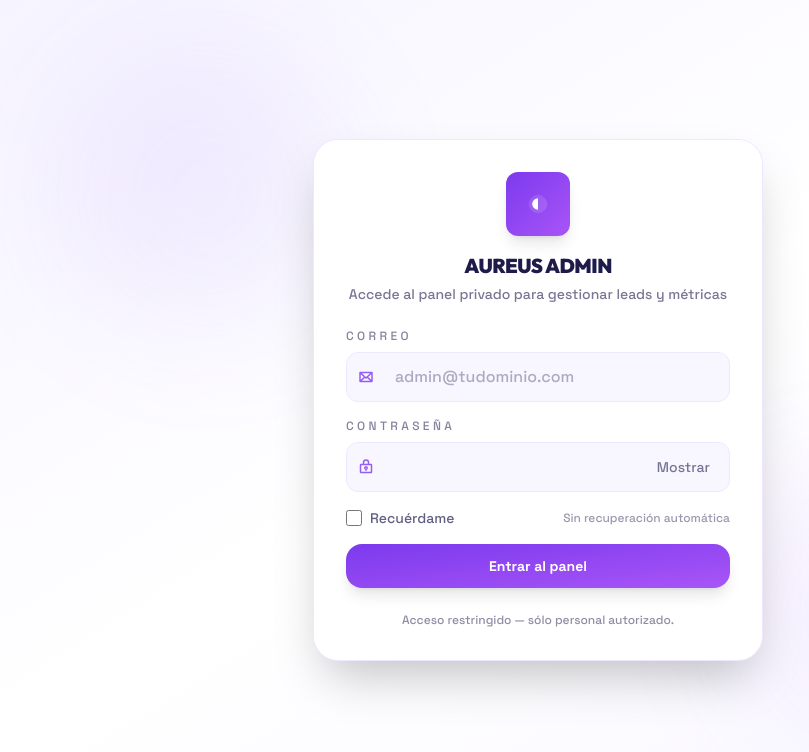
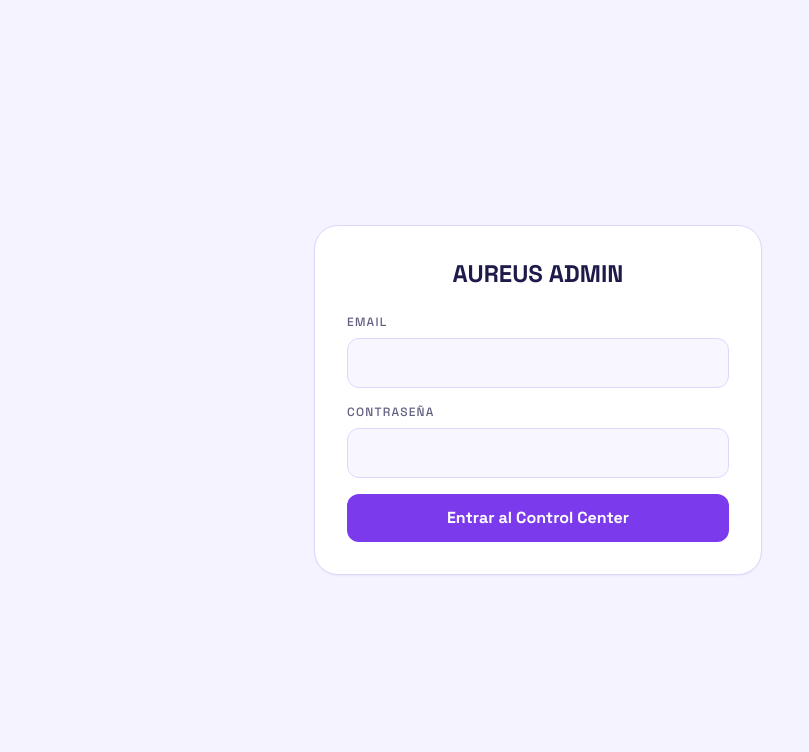
Before and after one commit to oscarlaradev/Portafolio-Ecommerce, a React (Vite) app: page /admin/login in a window 1280 px wide. Shown: the top 752 px of the page, without its empty margins (102-911 px from the left). Built offline with nearby package versions, Linux system fonts and the light colour scheme; the HTML template or start-up script is replaced by a standard one.

Commit message:
Content and modify

```diff
--- a/src/hooks/useAdminStorage.js
+++ b/src/hooks/useAdminStorage.js
@@ -1,68 +1,45 @@
-import React from 'react';
+import { useState, useEffect } from 'react';
 
-// useAdminStorage: local state management for admin panel
 export function useAdminStorage(key, initialValue) {
-  const [state, setState] = React.useState(() => {
-    if (typeof window === 'undefined') return initialValue;
-    try {
-      const item = localStorage.getItem(`admin_${key}`);
-      return item ? JSON.parse(item) : initialValue;
-    } catch {
-      return initialValue;
-    }
-  });
+    const [data, setData] = useState(initialValue);
+    const [loading, setLoading] = useState(true);
 
-  const setValue = React.useCallback(
-    (value) => {
-      try {
-        const v = value instanceof Function ? value(state) : value;
-        setState(v);
-        if (typeof window !== 'undefined') {
-          localStorage.setItem(`admin_${key}`, JSON.stringify(v));
+    // Mapear la clave que usa React al endpoint correcto en Express
+    const endpointMap = {
+        'projects': 'projects',
+        'stack': 'stack',
+        'contentMeta': 'content-meta'
+    };
+    const endpoint = `/api/content/${endpointMap[key] || key}`;
+
+    useEffect(() => {
+        fetch(endpoint)
+            .then((res) => {
+                if (!res.ok) throw new Error('Error al conectar con la API');
+                return res.json();
+            })
+            .then((serverData) => {
+                if (serverData && (Array.isArray(serverData) ? serverData.length > 0 : Object.keys(serverData).length > 0)) {
+                    setData(serverData);
+                }
+            })
+            .catch((err) => console.error(`Error cargando ${key}:`, err))
+            .finally(() => setLoading(false));
+    }, [endpoint, key]);
+
+    const saveData = async (newData) => {
+        setData(newData);
+
+        try {
+            await fetch(endpoint, {
+                method: 'POST',
+                headers: { 'Content-Type': 'application/json' },
+                body: JSON.stringify(newData)
+            });
+        } catch (error) {
+            console.error(`Error guardando ${key}:`, error);
         }
-      } catch (e) {
-        console.error(`Error saving admin_${key}:`, e);
-      }
-    },
-    [key, state]
-  );
+    };
 
-  return [state, setValue];
+    return [data, saveData, loading];
 }
-
-// Compute KPIs from actual stored data
-export function computeKPIs(headline, leads) {
-  const activeLeads = leads.filter((l) => l.status !== 'Cerrado').length;
-  const closedLeads = leads.filter((l) => l.status === 'Cerrado').length;
-  const totalValue = leads.reduce((sum, l) => {
-    const val = parseInt(l.budget?.replace(/[^\d]/g, '') || 0);
-    return sum + val;
-  }, 0);
-
-  return [
-    {
-      label: 'Leads activos',
-      value: String(activeLeads),
-      delta: `+${Math.floor(activeLeads * 0.12)}%`,
-      icon: 'Users',
-    },
-    {
-      label: 'Conversion rate',
-      value: leads.length > 0 ? `${((closedLeads / leads.length) * 100).toFixed(1)}%` : '0%',
-      delta: '+2.4%',
-      icon: 'TrendUp',
-    },
-    {
-      label: 'Valor pipeline',
-      value: `$${(totalValue / 1000).toFixed(1)}k`,
-      delta: `+${Math.floor(totalValue / 100)}%`,
-      icon: 'CurrencyDollar',
-    },
-    {
-      label: 'Total leads',
-      value: String(leads.length),
-      delta: `+${leads.length}`,
-      icon: 'GlobeHemisphereWest',
-    },
-  ];
-}
--- a/src/pages/AdminLogin.jsx
+++ b/src/pages/AdminLogin.jsx
@@ -1,124 +1,74 @@
 import { useState } from 'react';
-import { useNavigate } from 'react-router-dom';
-import { LockKey, Envelope } from '@phosphor-icons/react';
 
-export default function AdminLogin() {
+const AdminLogin = () => {
     const [email, setEmail] = useState('');
     const [password, setPassword] = useState('');
-  const [error, setError] = useState(null);
-  const [show, setShow] = useState(false);
+    const [error, setError] = useState('');
     const [loading, setLoading] = useState(false);
-  const navigate = useNavigate();
 
-  const isValidEmail = (value) => {
-    const clean = String(value || '').trim();
-    return /^[^\s@]+@[^\s@]+\.[^\s@]+$/.test(clean);
+    const handleSubmit = async (e) => {
+        e.preventDefault();
+        setLoading(true);
+        setError('');
+
+        try {
+            const response = await fetch('/api/auth/login', {
+                method: 'POST',
+                headers: { 'Content-Type': 'application/json' },
+                body: JSON.stringify({ email, password }),
+            });
+
+            if (response.ok) {
+                // Redirigir al dashboard administrador y recargar contexto de sesión
+                window.location.href = '/admin';
+            } else {
+                const data = await response.json();
+                setError(data.message || 'Error al iniciar sesión. Revisa tus credenciales.');
+            }
+        } catch (err) {
+            setError('Error de conexión con el servidor.');
+        } finally {
+            setLoading(false);
+        }
     };
 
-  async function submit(e) {
-    e.preventDefault();
-    setError(null);
-
-    const cleanEmail = email.trim();
-    if (!isValidEmail(cleanEmail)) {
-      setError('Ingresa un correo valido, por ejemplo: admin@tudominio.com');
-      return;
-    }
-
-    setLoading(true);
-    try {
-      const res = await fetch('/api/auth/login', {
-        method: 'POST',
-        headers: { 'Content-Type': 'application/json' },
-        credentials: 'include',
-        body: JSON.stringify({ email: cleanEmail, password }),
-      });
-      const data = await res.json();
-      setLoading(false);
-      if (!res.ok) throw new Error(data.error || 'Login failed');
-      navigate('/admin');
-    } catch (err) {
-      setLoading(false);
-      setError(err.message);
-    }
-  }
-
     return (
-    <div className="min-h-screen bg-gradient-to-br from-[#F5F3FF] via-white to-[#F8F7FF] flex items-center justify-center px-6 py-12">
-      <div className="relative max-w-3xl w-full">
-        <div className="pointer-events-none absolute -top-24 -left-24 h-72 w-72 rounded-full bg-gradient-to-br from-[#7C3AED] to-[#C4B5FD] opacity-10 blur-3xl" />
-        <div className="pointer-events-none absolute -bottom-24 -right-24 h-72 w-72 rounded-full bg-gradient-to-br from-[#A855F7] to-[#DDD6FE] opacity-10 blur-3xl" />
-
-        <div className="mx-auto w-full max-w-md transform rounded-3xl bg-white/95 p-8 shadow-2xl backdrop-blur-md ring-1 ring-[#EEE7FF]">
-          <div className="mb-6 text-center">
-            <div className="mx-auto mb-4 flex h-16 w-16 items-center justify-center rounded-xl bg-gradient-to-br from-[#7C3AED] to-[#A855F7] text-white shadow-lg">
-              <svg width="28" height="28" viewBox="0 0 24 24" fill="none" xmlns="http://www.w3.org/2000/svg" aria-hidden>
-                <path d="M4 12c0-4 4-8 8-8s8 4 8 8-4 8-8 8-8-4-8-8z" fill="rgba(255,255,255,0.12)" />
-                <path d="M7 12a5 5 0 0 1 5-5v10a5 5 0 0 1-5-5z" fill="white" />
-              </svg>
-            </div>
-            <h1 className="text-xl font-display font-black uppercase tracking-tight text-[#1E1B4B]">Aureus Admin</h1>
-            <p className="mt-1 text-sm text-[#1E1B4B]/60">Accede al panel privado para gestionar leads y métricas</p>
-          </div>
-
-          <form onSubmit={submit} noValidate className="space-y-4">
-            <label className="block">
-              <span className="mb-2 flex items-center gap-2 text-xs uppercase tracking-[0.28em] text-[#1E1B4B]/55">Correo</span>
-              <div className="relative">
-                <span className="absolute left-3 top-1/2 -translate-y-1/2 text-[#7C3AED]/80"><Envelope size={16} weight="bold" /></span>
+        <div className="min-h-screen bg-[#F5F3FF] flex items-center justify-center p-6 text-[#1E1B4B]">
+            <div className="w-full max-w-md bg-white rounded-3xl p-8 shadow-sm border border-[#DDD6FE]">
+                <h1 className="text-2xl font-black uppercase mb-6 text-center">Aureus Admin</h1>
+                {error && <p className="text-red-500 text-sm mb-4 text-center">{error}</p>}
+                <form onSubmit={handleSubmit} className="space-y-4">
+                    <div>
+                        <label className="block text-xs uppercase tracking-widest text-[#1E1B4B]/70 mb-2">Email</label>
                         <input
-                  aria-label="email"
-                  type="text"
-                  inputMode="email"
-                  autoComplete="username"
-                  placeholder="admin@tudominio.com"
-                  required
+                            type="email"
                             value={email}
                             onChange={(e) => setEmail(e.target.value)}
-                  className="w-full rounded-xl border border-[#EEE7FF] bg-[#F8F7FF] px-12 py-3 text-[#1E1B4B] placeholder:text-[#1E1B4B]/35 focus:border-[#7C3AED] focus:outline-none"
+                            className="w-full px-4 py-3 rounded-xl border border-[#DDD6FE] focus:outline-none focus:border-[#7C3AED] bg-[#F8F7FF]"
+                            required
                         />
                     </div>
-            </label>
-
-            <label className="block">
-              <span className="mb-2 flex items-center gap-2 text-xs uppercase tracking-[0.28em] text-[#1E1B4B]/55">Contraseña</span>
-              <div className="relative">
-                <span className="absolute left-3 top-1/2 -translate-y-1/2 text-[#7C3AED]/80"><LockKey size={16} weight="bold" /></span>
+                    <div>
+                        <label className="block text-xs uppercase tracking-widest text-[#1E1B4B]/70 mb-2">Contraseña</label>
                         <input
-                  aria-label="password"
-                  type={show ? 'text' : 'password'}
-                  maxLength={255}
-                  required
+                            type="password"
                             value={password}
                             onChange={(e) => setPassword(e.target.value)}
-                  className="w-full rounded-xl border border-[#EEE7FF] bg-[#F8F7FF] px-12 py-3 text-[#1E1B4B] placeholder:text-[#1E1B4B]/35 focus:border-[#7C3AED] focus:outline-none"
+                            className="w-full px-4 py-3 rounded-xl border border-[#DDD6FE] focus:outline-none focus:border-[#7C3AED] bg-[#F8F7FF]"
+                            required
                         />
-                <button type="button" onClick={() => setShow((s) => !s)} className="absolute right-3 top-1/2 -translate-y-1/2 rounded px-2 py-1 text-sm text-[#1E1B4B]/60 hover:text-[#1E1B4B]">
-                  {show ? 'Ocultar' : 'Mostrar'}
+                    </div>
+                    <button
+                        type="submit"
+                        disabled={loading}
+                        className="w-full bg-[#7C3AED] text-white font-semibold py-3 rounded-xl hover:bg-[#6D28D9] transition-colors"
+                    >
+                        {loading ? 'Iniciando...' : 'Entrar al Control Center'}
                     </button>
-              </div>
-            </label>
-
-            {error && <div role="alert" className="rounded-md bg-red-50 py-2 px-3 text-sm text-red-700">{error}</div>}
-
-            <div className="flex items-center justify-between">
-              <label className="inline-flex items-center gap-2 text-sm text-[#1E1B4B]/70">
-                <input type="checkbox" className="h-4 w-4 rounded border-[#EEE7FF] text-[#7C3AED]" />
-                <span>Recuérdame</span>
-              </label>
-              <span className="text-xs text-[#1E1B4B]/45">Sin recuperación automática</span>
-            </div>
-
-            <div>
-              <button disabled={loading} className="w-full rounded-2xl bg-gradient-to-br from-[#7C3AED] to-[#A855F7] px-4 py-3 text-sm font-semibold text-white shadow-lg disabled:opacity-60">
-                {loading ? 'Entrando...' : 'Entrar al panel'}
-              </button>
-            </div>
                 </form>
-
-          <p className="mt-6 text-center text-xs text-[#1E1B4B]/50">Acceso restringido — sólo personal autorizado.</p>
-        </div>
             </div>
         </div>
     );
-}
+};
+
+export default AdminLogin;
```
Also changed, not shown: 1 other file (tests, documents, lock files or other folders). Lines whose indentation alone changed are shown as unchanged.
